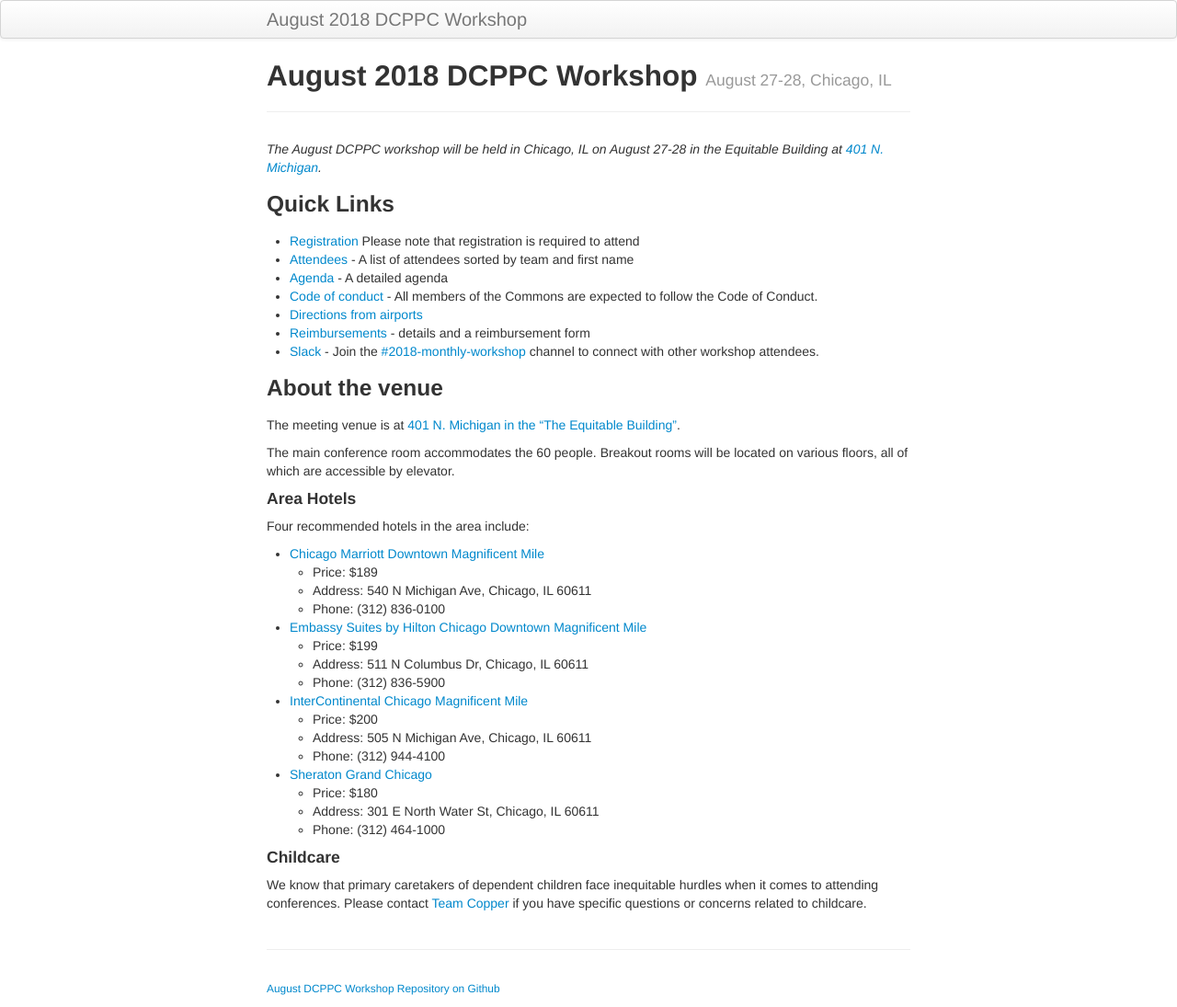
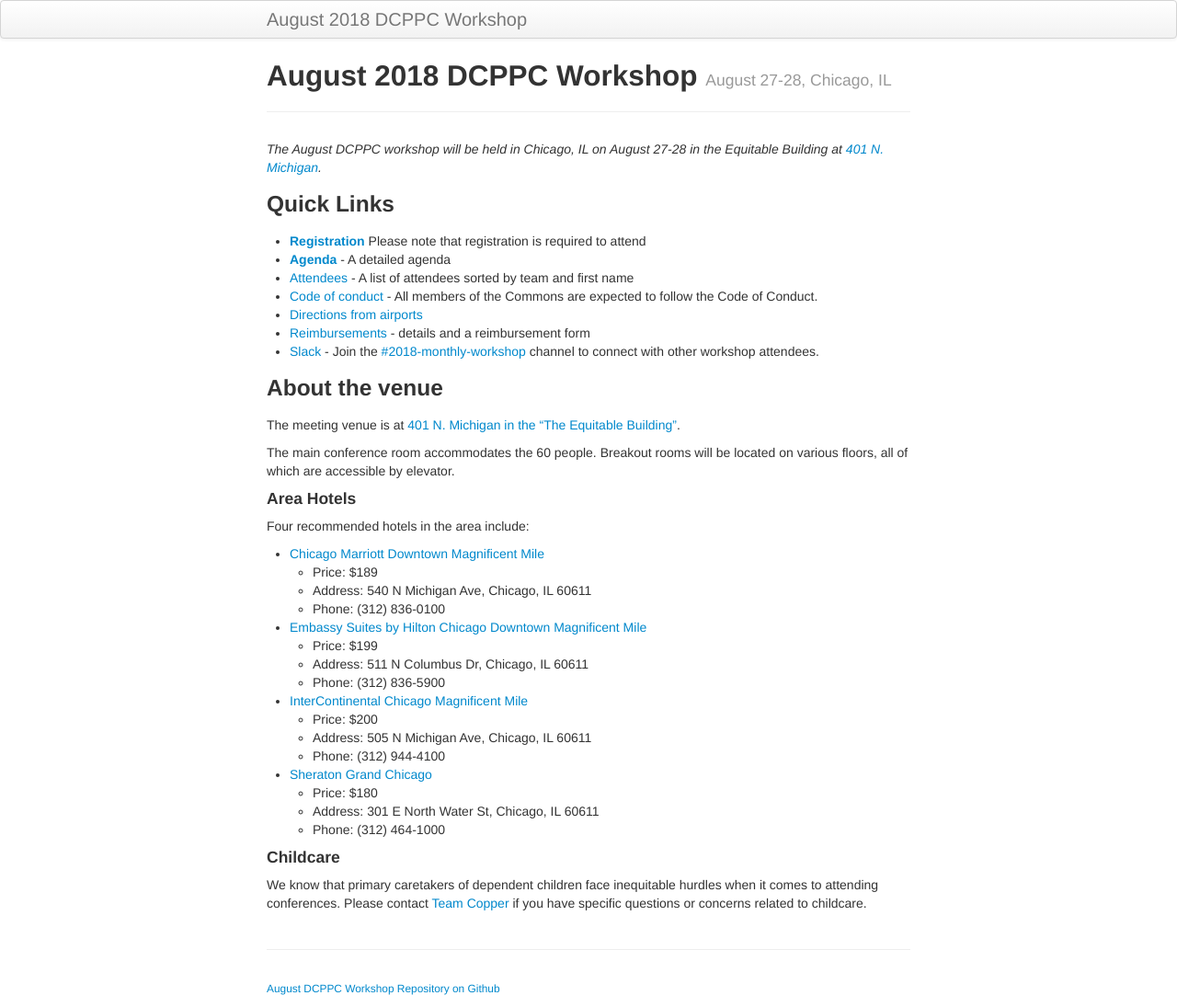
Before and after one commit to dcppc/2018-august-workshop, a Jekyll site: the page built from docs/index.md, in a window 1280 px wide. Shown: the whole page at 92% size. Built offline with Jekyll 4.4.1, drawn with Linux system fonts in a browser that asks for light colours.

Commit message:
formatting

```diff
--- a/docs/index.md
+++ b/docs/index.md
@@ -9,9 +9,9 @@ _The August DCPPC workshop will be held in Chicago, IL on August 27-28 in the Eq
 
 ### Quick Links
 
-- [Registration](https://ti.to/dcppc/august-dcppc-workshop) Please note that registration is required to attend
+- **[Registration](https://ti.to/dcppc/august-dcppc-workshop)** Please note that registration is required to attend
+- **[Agenda](./agenda.md)** - A detailed agenda
 - [Attendees](./attendees.md) - A list of attendees sorted by team and first name
-- [Agenda](./agenda.md) - A detailed agenda
 - [Code of conduct](https://github.com/dcppc/dcppc-workshops/blob/master/CODE_OF_CONDUCT.md) - All members of the Commons are expected to follow the Code of Conduct.
 - [Directions from airports](./directions.md)
 - [Reimbursements](./reimbursements.md) - details and a reimbursement form
```
